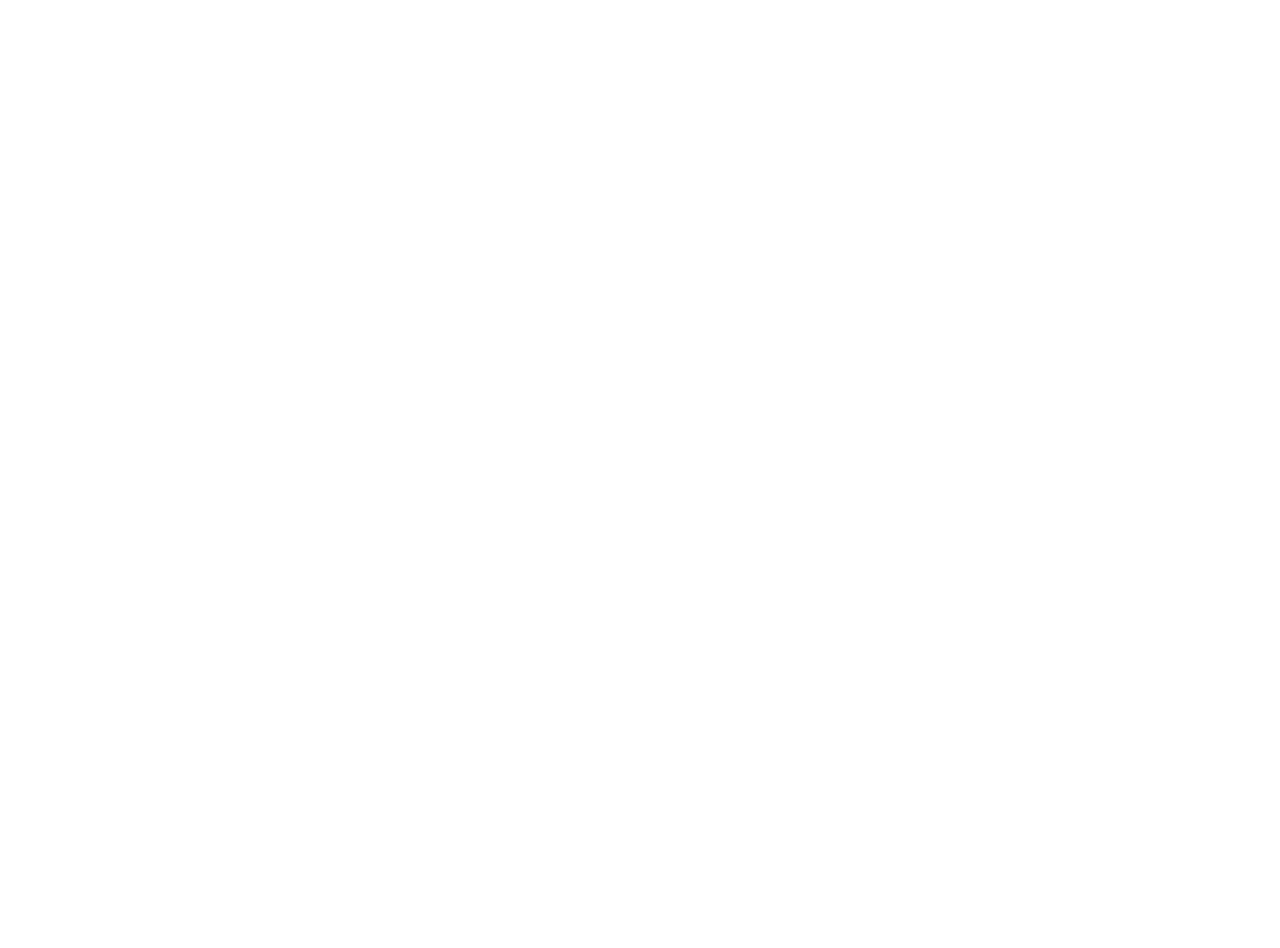
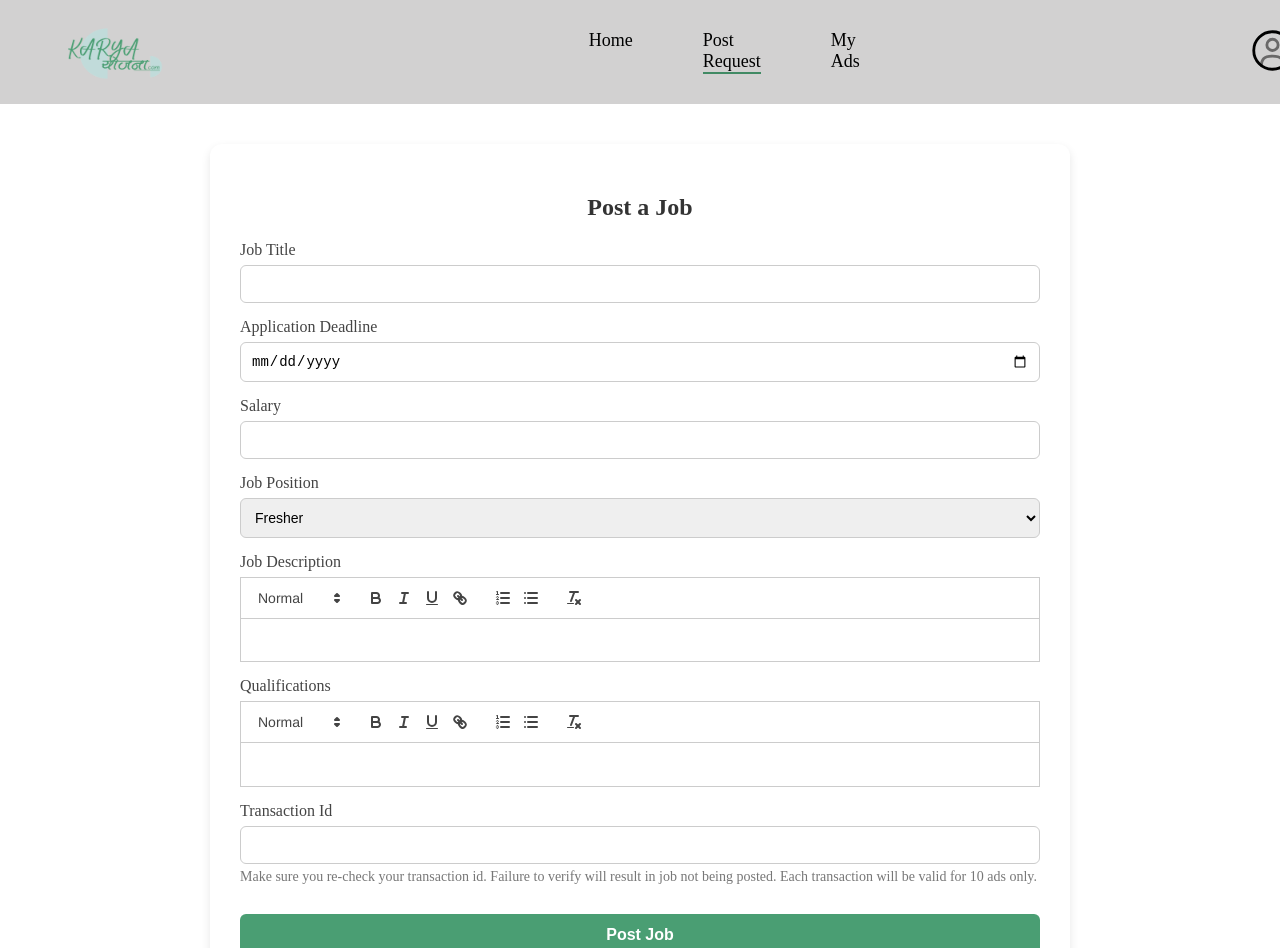
Before and after one commit to b-shhhh/KaryaYojana, a React (Vite) app in the folder karya-yojana/: page /jobreq in a window 1280 px wide. Before the commit this address had no page. Shown: the top 948 px of the page. Before the commit the page ends 800 px from the top, so only its background shows below. Built offline with nearby package versions, Linux system fonts and the light colour scheme; sample sign-in values are in the browser's storage.

Commit message:
Added a new component reqjob, added a pdf component

```diff
--- a/karya-yojana/package.json
+++ b/karya-yojana/package.json
@@ -10,10 +10,13 @@
     "preview": "vite preview"
   },
   "dependencies": {
+    "draft-js": "^0.11.7",
     "qrcode.react": "^4.2.0",
     "react": "^18.3.1",
     "react-dom": "^18.3.1",
+    "react-quill": "^2.0.0",
     "react-router-dom": "^7.1.1",
+    "rimraf": "^6.0.1",
     "router": "^2.0.0"
   },
   "devDependencies": {
--- /dev/null
+++ b/karya-yojana/src/css/JobPostingForm.css
@@ -0,0 +1,94 @@
+/* JobPostingForm.css */
+
+.job-posting-container {
+    max-width: 800px;
+    margin: 40px auto;
+    background: #ffffff;
+    padding: 30px;
+    border-radius: 12px;
+    box-shadow: 0px 4px 10px rgba(0, 0, 0, 0.1);
+  }
+
+  .req-form-title {
+    text-align: center;
+    font-size: 24px;
+    font-weight: bold;
+    color: #333;
+    margin-bottom: 20px;
+  }
+
+  .req-form-content {
+    display: flex;
+    flex-direction: column;
+    gap: 15px;
+  }
+
+  .req-form-group {
+    display: flex;
+    flex-direction: column;
+  }
+
+  .req-form-group label {
+    font-size: 16px;
+    font-weight: 500;
+    color: #444;
+    margin-bottom: 6px;
+  }
+
+  .req-form-group input,
+  .req-form-group select {
+    padding: 10px;
+    border: 1px solid #ccc;
+    border-radius: 6px;
+    font-size: 14px;
+    transition: all 0.3s ease;
+  }
+
+  .req-form-group input:focus,
+  .req-form-group select:focus {
+    border-color: #007bff;
+    outline: none;
+    box-shadow: 0px 0px 6px rgba(0, 123, 255, 0.3);
+  }
+
+  .quill {
+    background: #fff;
+    border-radius: 6px;
+    /* min-height: 120px; */
+  }
+
+  .quillpara {
+    font-size: 14px;
+    color: #777;
+    margin-top: 5px;
+  }
+
+  .req-form-button {
+    width: 100%;
+    padding: 12px;
+    font-size: 16px;
+    font-weight: bold;
+    color: #fff;
+    background: #4a9e73;
+    border: none;
+    border-radius: 6px;
+    cursor: pointer;
+    transition: all 0.3s ease;
+  }
+
+  .req-form-button:hover {
+    background: #3a7b59;
+  }
+
+  .job-posting-container a {
+    display: block;
+    text-align: center;
+    margin-top: 15px;
+    font-size: 14px;
+    color: #4a9e73;
+    text-decoration: none;
+  }
+
+ .job-posting-container a:hover {
+    text-decoration: underline;
+  }
--- a/karya-yojana/src/css/mainHeader.css
+++ b/karya-yojana/src/css/mainHeader.css
@@ -82,7 +82,7 @@ html,body{
     width: 100%;
 }
 .emp-header-main .emp-main-logo{
-    margin-right:18%;
+    margin-right:16%;
     margin-left: 5%;
 }
 .emp-header-main .emp-main-logo img{
--- /dev/null
+++ b/karya-yojana/src/css/pdf.css
@@ -0,0 +1,45 @@
+/* Pdf.css */
+
+.pdf-container {
+    width: 100%;
+    max-width: 950px;
+    height: 110vh;
+    margin: 40px auto;
+    background: #ffffff;
+    padding: 30px;
+    border-radius: 10px;
+    box-shadow: 0px 4px 10px rgba(0, 0, 0, 0.1);
+    display: flex;
+    flex-direction: column;
+    align-items: center;
+    gap: 15px;
+  }
+
+  .back {
+    align-self: flex-start;
+  }
+
+  .back a {
+    display: inline-block;
+    padding: 8px 12px;
+    font-size: 14px;
+    font-weight: bold;
+    color: #4a9;
+    text-decoration: none;
+    border-radius: 5px;
+    border: 1px solid #40825f;
+    transition: all 0.3s ease;
+  }
+
+  .back a:hover {
+    background: #4a9e73;
+    color: #ffffff;
+  }
+
+  iframe {
+    width: 100%;
+    height: 100%;
+    border: none;
+    border-radius: 8px;
+    box-shadow: 0px 2px 8px rgba(0, 0, 0, 0.2);
+  }
--- a/karya-yojana/src/features/EmpFeatures.jsx
+++ b/karya-yojana/src/features/EmpFeatures.jsx
@@ -1,17 +1,21 @@
 import React, { Suspense, lazy } from "react";
 import { useLocation } from "react-router-dom";
-
+import '../css/pdf.css'
 const EmpHeader = lazy(() => import("./EmpHeader.jsx"));
 const EmpFooter = lazy(() => import("./EmpFooter.jsx"));
 const Dash = lazy(() => import("./EmpDashboard.jsx"));
-
+const Req = lazy(()=>import("./JobReq.jsx"))
+const PDF = lazy(()=>import("./pdf.jsx"))
 const EmpFeature = () => {
   const location = useLocation();
 
   return (
     <Suspense fallback={<div>Loading...</div>}>
       <EmpHeader />
-      {location.pathname === "/empDash" ? <Dash /> : <div>404 Page Not Found</div>}
+      {location.pathname === "/empDash" ?( <Dash /> ):
+      location.pathname==='/jobreq'?(<Req/>):
+      location.pathname==='/pdf'?(<PDF/>):
+      <div>404 Page Not Found</div>}
 
       <EmpFooter />
     </Suspense>
--- a/karya-yojana/src/features/EmpHeader.jsx
+++ b/karya-yojana/src/features/EmpHeader.jsx
@@ -22,7 +22,7 @@ const EmpHeader = () => {
   return (
     <div className="emp-header-main">
       <div className="emp-main-logo">
-        <Link to="/EmpHome">
+        <Link to="/empDash">
           <img src={logo} alt="Logo" />
         </Link>
       </div>
@@ -31,8 +31,8 @@ const EmpHeader = () => {
           <li className={isActive("/empDash")}>
             <Link to="/empDash">Home</Link>
           </li>
-          <li className={isActive("/req")}>
-            <Link to="/req">Post Request</Link>
+          <li className={isActive("/jobreq")}>
+            <Link to="/jobreq">Post Request</Link>
           </li>
           <li className={isActive("/requests")}>
             <Link to="/applications">My Ads</Link>
--- /dev/null
+++ b/karya-yojana/src/features/JobReq.jsx
@@ -0,0 +1,77 @@
+import React, { useState } from "react";
+import "react-quill/dist/quill.snow.css";
+import ReactQuill from "react-quill";
+import "../css/JobPostingForm.css";
+import { Link } from "react-router-dom";
+const JobPostingForm = () => {
+  const [formData, setFormData] = useState({
+    title: "",
+    deadline: "",
+    salary: "",
+    position: "Fresher",
+    description: "",
+    qualifications: "",
+    transaction: "",
+  });
+
+  const handleChange = (e) => {
+    const { name, value } = e.target;
+    setFormData({ ...formData, [name]: value });
+  };
+
+  const handleQuillChange = (field, value) => {
+    setFormData({ ...formData, [field]: value });
+  };
+
+  const handleSubmit = (e) => {
+    e.preventDefault();
+    console.log("Job Posted:", formData);
+  };
+
+  return (
+      <div className="job-posting-container">
+        <h2 className="req-form-title">Post a Job</h2>
+        <form onSubmit={handleSubmit} className="req-form-content">
+          <div className="req-form-group">
+            <label>Job Title</label>
+            <input type="text" name="title" value={formData.title} onChange={handleChange} required />
+          </div>
+          <div className="req-form-group">
+            <label>Application Deadline</label>
+            <input type="date" name="deadline" value={formData.deadline} onChange={handleChange} required />
+          </div>
+          <div className="req-form-group">
+            <label>Salary</label>
+            <input type="number" name="salary" value={formData.salary} onChange={handleChange} required />
+          </div>
+          <div className="req-form-group">
+            <label>Job Position</label>
+            <select name="position" value={formData.position} onChange={handleChange}>
+              <option value="Fresher">Fresher</option>
+              <option value="Intern">Intern</option>
+              <option value="Full Time">Full Time</option>
+            </select>
+          </div>
+          <div className="req-form-group">
+            <label>Job Description</label>
+            <ReactQuill className="quill" value={formData.description} onChange={(value) => handleQuillChange("description", value)} />
+          </div>
+          <div className="req-form-group">
+            <label>Qualifications</label>
+            <ReactQuill className="quill" theme="snow" value={formData.qualifications} onChange={(value) => handleQuillChange("qualifications", value)} />
+          </div>
+          <div className="req-form-group">
+            <label>Transaction Id</label>
+            <input type="text" name="transaction" value={formData.transaction} onChange={handleChange} required />
+            <p className="quillpara">Make sure you re-check your transaction id. Failure to verify will result in job not being posted. Each transaction will be valid for 10 ads only.</p>
+          </div>
+          <button type="submit" className="req-form-button">Post Job</button>
+        </form>
+        <Link to="/pdf">
+         Read "NEPAL LABOR ACT 2074"
+        </Link>
+      </div>
+  );
+};
+
+export default JobPostingForm;
--- /dev/null
+++ b/karya-yojana/src/features/pdf.jsx
@@ -0,0 +1,22 @@
+import React from "react";
+import { Link } from "react-router-dom";
+import "../css/Pdf.css";
+
+const Pdf = () => {
+  return (
+    <div className="pdf-container">
+      <div className="back">
+        <Link to="/jobreq">Back</Link>
+        <p>The PDF is based on the Nepal Labor Act, 2074. No modifications have been made from our side.</p>
+      </div>
+      <iframe
+        src="/assests/law.pdf"
+        width="100%"
+        height="100%"
+        title="Employment Law in Nepal"
+      />
+    </div>
+  );
+};
+
+export default Pdf;
--- a/karya-yojana/src/rct/App.jsx
+++ b/karya-yojana/src/rct/App.jsx
@@ -69,7 +69,12 @@ function App() {
            <Route path="/empDash"element={<ProtectedRoute token={token}><EmpFeatures />
             </ProtectedRoute>}
             />
-
+             <Route path="/jobreq"element={<ProtectedRoute token={token}><EmpFeatures />
+            </ProtectedRoute>}
+            />
+            <Route path="/pdf"element={<ProtectedRoute token={token}><EmpFeatures />
+            </ProtectedRoute>}
+            />
         </Routes>
       </Suspense>
     </Router>
```
Also changed, not shown: 2 other files (tests, documents, lock files or other folders).
